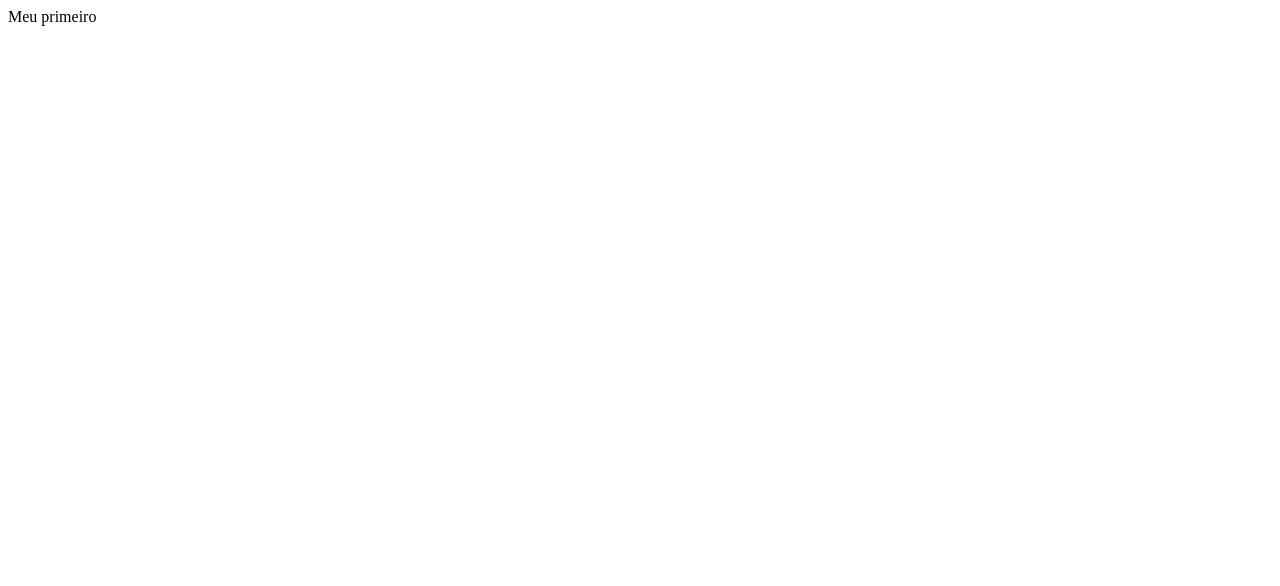
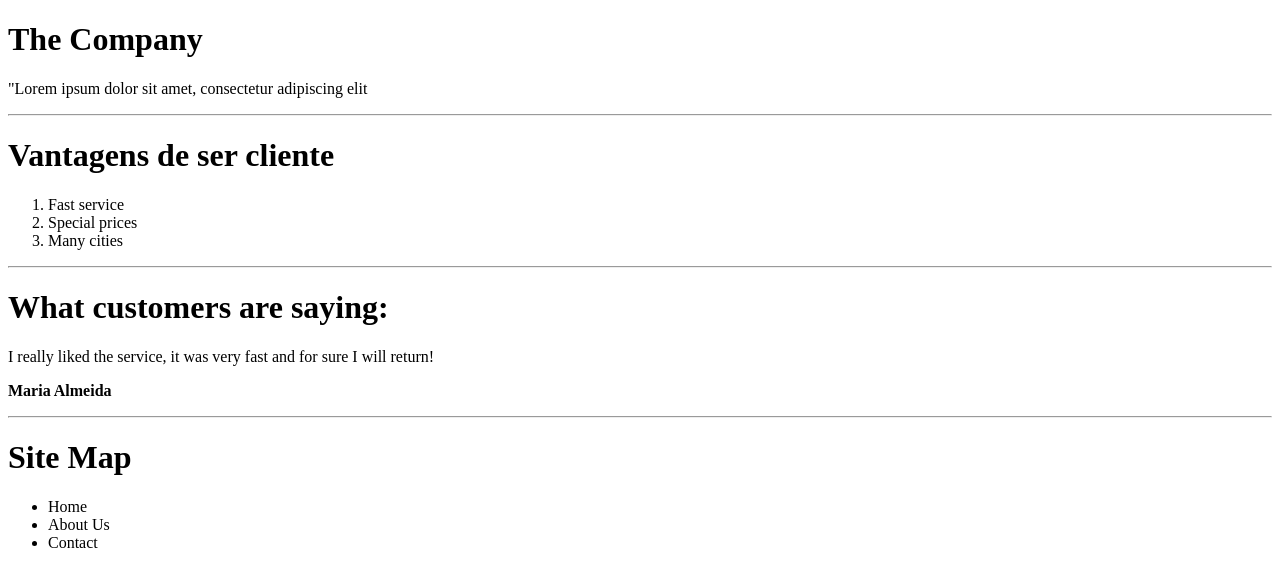
Before and after one commit to Ricardo13321/First-Site, a plain HTML site: page index.html in a window 1280 px wide. Drawn offline with Linux system fonts and the light colour scheme.

Commit message:
Terceiro commit

```diff
--- a/index.html
+++ b/index.html
@@ -3,12 +3,45 @@
 <html>
 
 	<head>
-		<title>Meu site</title>
+		<title>My site</title>
 		<meta charset="utf-8">
 	</head>
 
 	<body>
-		Meu primeiro
+
+		<h1>The Company</h1>
+
+		<p>"Lorem ipsum dolor sit amet, consectetur adipiscing elit</p>
+
+		<hr>
+
+		<h1>Vantagens de ser cliente</h1>
+
+		<ol>
+			<li>Fast service</li>
+			<li>Special prices</li>
+			<li>Many cities</li>
+		</ol>
+
+		<hr>
+
+		<h1>What customers are saying:</h1>
+
+		<p>
+		 	I really liked the service, it was very fast and for sure I will return!
+		</p>
+		<p><strong>Maria Almeida</strong></p>
+
+		<hr>
+
+		<h1>Site Map</h1>
+
+		<ul>
+			<li>Home</li>
+			<li>About Us</li>
+			<li>Contact</li>
+		</ul>
+
 	</body>
 
 </html>
```
